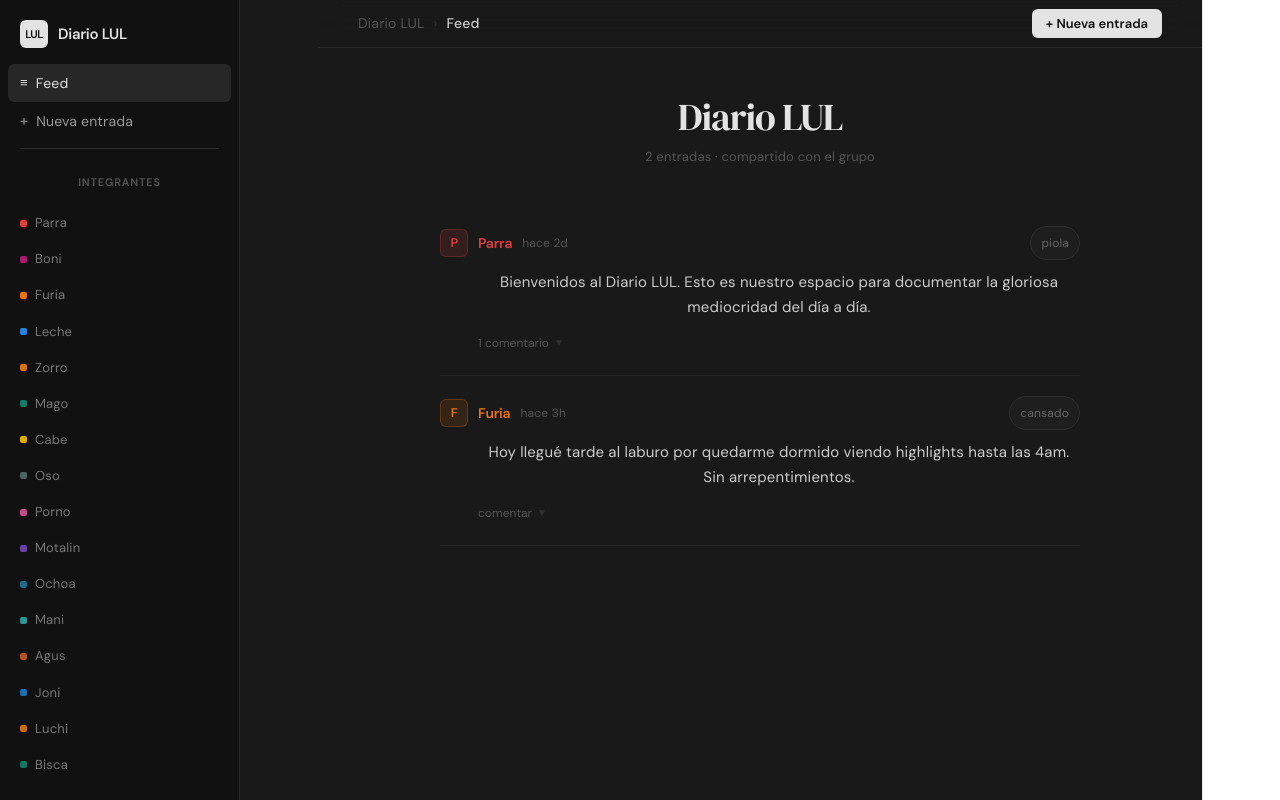
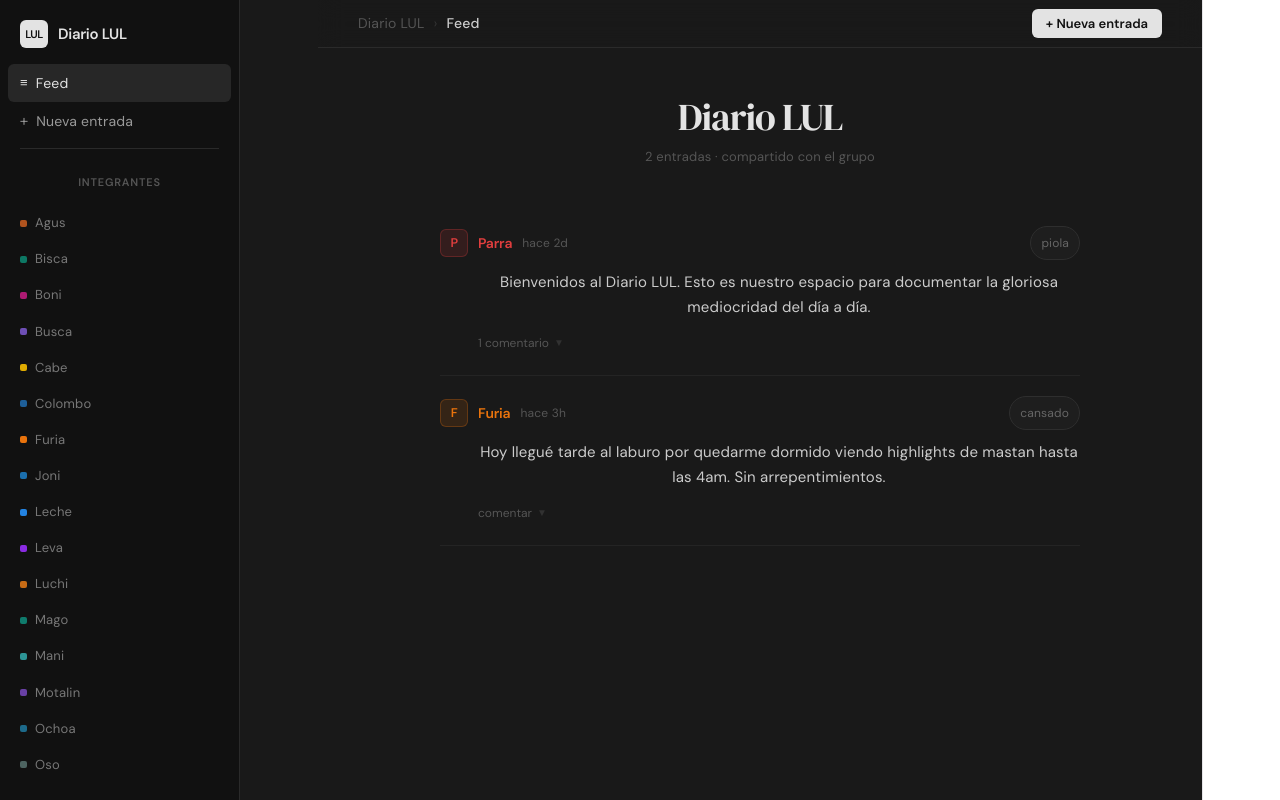
Before and after one commit to Versssas/Diario-LUL, a React (Vite) app: page / in a window 1280 px wide. Built offline with nearby package versions, Linux system fonts and the light colour scheme.

Commit message:
fix moods

```diff
--- a/src/App.jsx
+++ b/src/App.jsx
@@ -1,9 +1,9 @@
 import { useState, useEffect, useRef } from "react";
 
 const MEMBERS = [
-  "Parra","Boni","Furia","Leche","Zorro","Mago","Cabe","Oso","Porno",
-  "Motalin","Ochoa","Mani","Agus","Joni","Luchi","Bisca","Busca",
-  "Colombo","Vanar","Rober","Leva", "Tingui",
+  "Agus","Bisca","Boni","Busca","Cabe","Colombo","Furia","Joni","Leche","Leva",
+  "Luchi","Mago","Mani","Motalin","Ochoa","Oso","Parra","Porno","Rober",
+  "Tingui","Vanar","Zorro",
 ];
 
 const MEMBER_COLORS = {
@@ -29,7 +29,7 @@ const SAMPLE_POSTS = [
   },
   {
     id:"s2", author:"Furia",
-    content:"Hoy llegué tarde al laburo por quedarme dormido viendo highlights hasta las 4am. Sin arrepentimientos.",
+    content:"Hoy llegué tarde al laburo por quedarme dormido viendo highlights de mastan hasta las 4am. Sin arrepentimientos.",
     mood:"cansado", media:null,
     timestamp: new Date(Date.now()-1000*60*60*3).toISOString(),
     comments:[]
```
